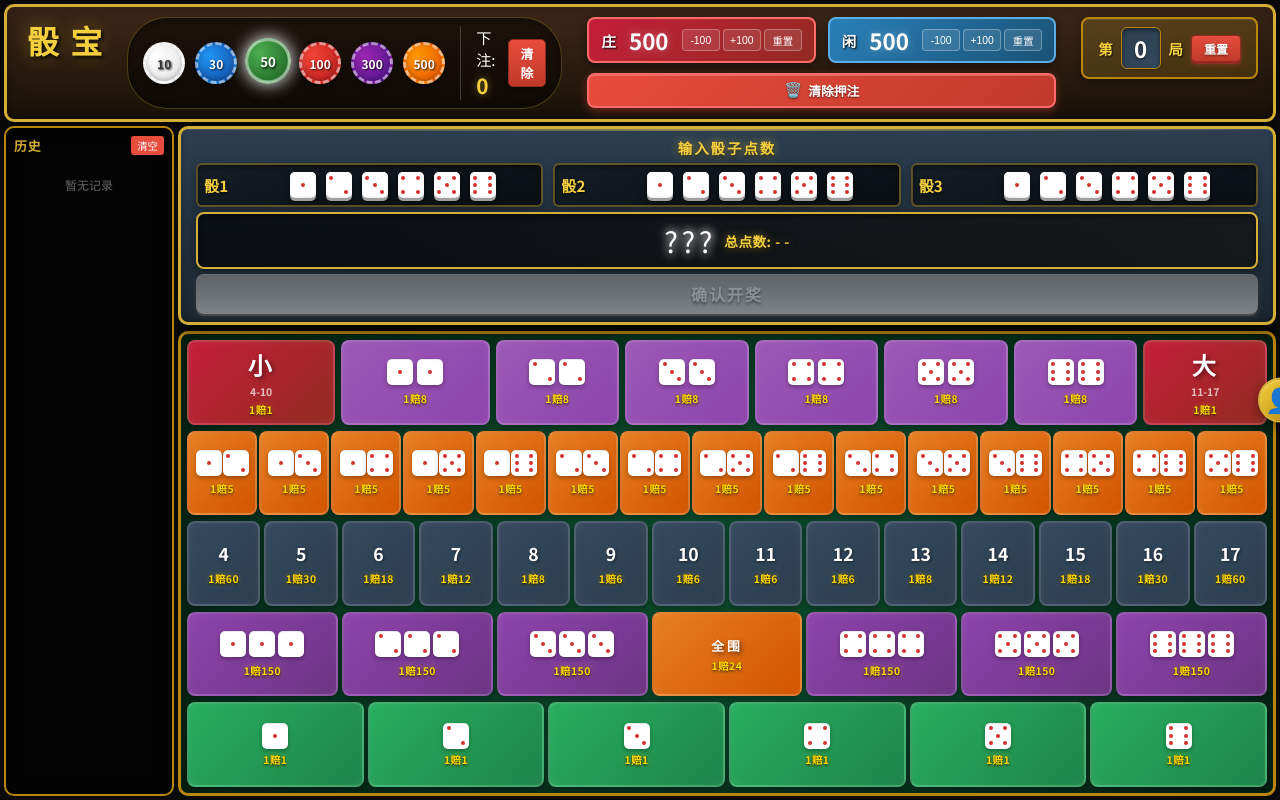
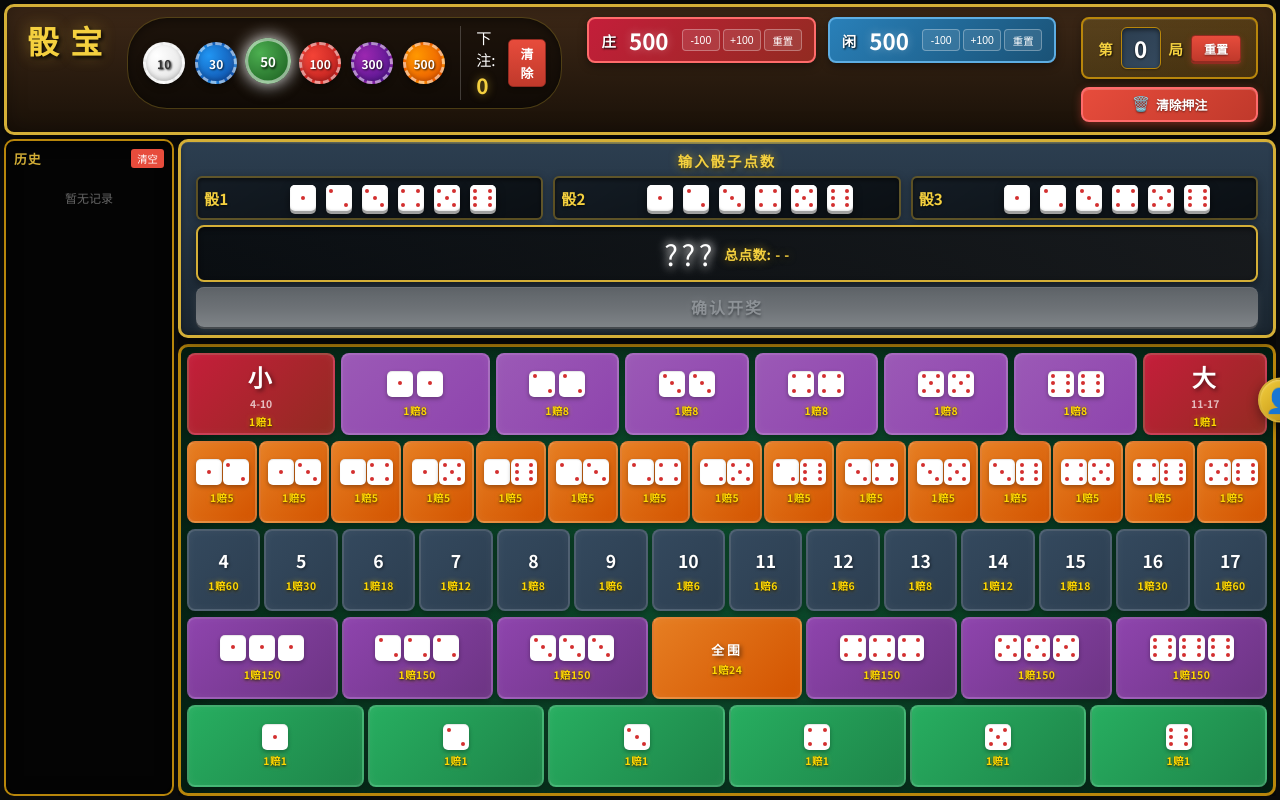
Before and after one commit to sty891459799/Dice-Treasure-Game, a plain HTML site: page index.html in a window 1280 px wide. Drawn offline with Linux system fonts and the light colour scheme; a web font is replaced by a local one.

Commit message:
将清除押注按钮移到局数计数器下方
- 创建round-and-clear-container容器，纵向排列局数计数器和清除按钮
- 从score-section中移除清除按钮
- 恢复score-section为横向布局
- 清除按钮与局数计数器同宽，显示在计数器下方
- 容器右对齐，保持原有布局风格
- 添加响应式样式适配小屏幕

```diff
--- a/index.html
+++ b/index.html
@@ -63,20 +63,23 @@
                         </div>
                     </div>
                 </div>
+            </div>
 
-                <!-- 重置押注按钮 -->
+            <!-- 局数计数器和清除押注按钮容器 -->
+            <div class="round-and-clear-container">
+                <!-- 局数计数器 -->
+                <div class="round-counter">
+                    <span class="round-label">第</span>
+                    <span class="round-number" id="roundDisplay">0</span>
+                    <span class="round-label">局</span>
+                    <button class="round-reset-btn" onclick="resetRound()" title="重置局数">重置</button>
+                </div>
+
+                <!-- 清除押注按钮 -->
                 <button class="clear-bets-btn single-mode-section" onclick="clearAllBets()" title="清除所有押注">
                     <span class="btn-icon">🗑️</span>
                     <span class="btn-text">清除押注</span>
                 </button>
-            </div>
-
-            <!-- 局数计数器 -->
-            <div class="round-counter">
-                <span class="round-label">第</span>
-                <span class="round-number" id="roundDisplay">0</span>
-                <span class="round-label">局</span>
-                <button class="round-reset-btn" onclick="resetRound()" title="重置局数">重置</button>
             </div>
         </header>
 
--- a/styles.css
+++ b/styles.css
@@ -72,6 +72,16 @@ body::before {
 }
 
 /* 局数计数器 */
+/* 局数计数器和清除按钮容器 */
+.round-and-clear-container {
+    display: flex;
+    flex-direction: column;
+    gap: 8px;
+    flex-shrink: 0;
+    margin-left: auto; /* 自动靠右显示 */
+    align-items: flex-end; /* 右对齐 */
+}
+
 .round-counter {
     display: flex;
     align-items: center;
@@ -84,7 +94,6 @@ body::before {
         0 2px 8px rgba(0, 0, 0, 0.3),
         inset 0 1px 0 rgba(255, 255, 255, 0.1);
     flex-shrink: 0;
-    margin-left: auto; /* 自动靠右显示 */
 }
 
 .round-label {
@@ -230,18 +239,16 @@ body::before {
 /* 计分板 */
 .score-section {
     display: flex;
-    flex-direction: column; /* 纵向布局：计分卡在上，清除按钮在下 */
     gap: 12px;
     flex-shrink: 0;
     min-width: 0;
-    align-items: flex-start; /* 左对齐 */
+    flex-wrap: wrap;
 }
 
 /* 计分卡容器：横向排列庄家和闲家 */
 .score-cards-container {
     display: flex;
     gap: 12px;
-    width: 100%;
 }
 .score-card {
     display: flex;
@@ -285,8 +292,7 @@ body::before {
     text-shadow: 0 1px 2px rgba(0, 0, 0, 0.5);
     flex-shrink: 0;
     white-space: nowrap;
-    width: 100%; /* 占据整行，显示在计分盘下方 */
-    align-self: stretch; /* 拉伸到容器宽度 */
+    width: 100%; /* 与局数计数器同宽 */
 }
 
 .clear-bets-btn:hover {
@@ -1571,6 +1577,10 @@ body::before {
 
 /* 超小屏幕适配 */
 @media screen and (max-width: 900px) {
+    .round-and-clear-container {
+        gap: 6px;
+    }
+
     .round-counter {
         padding: 6px 10px;
         gap: 6px;
```
